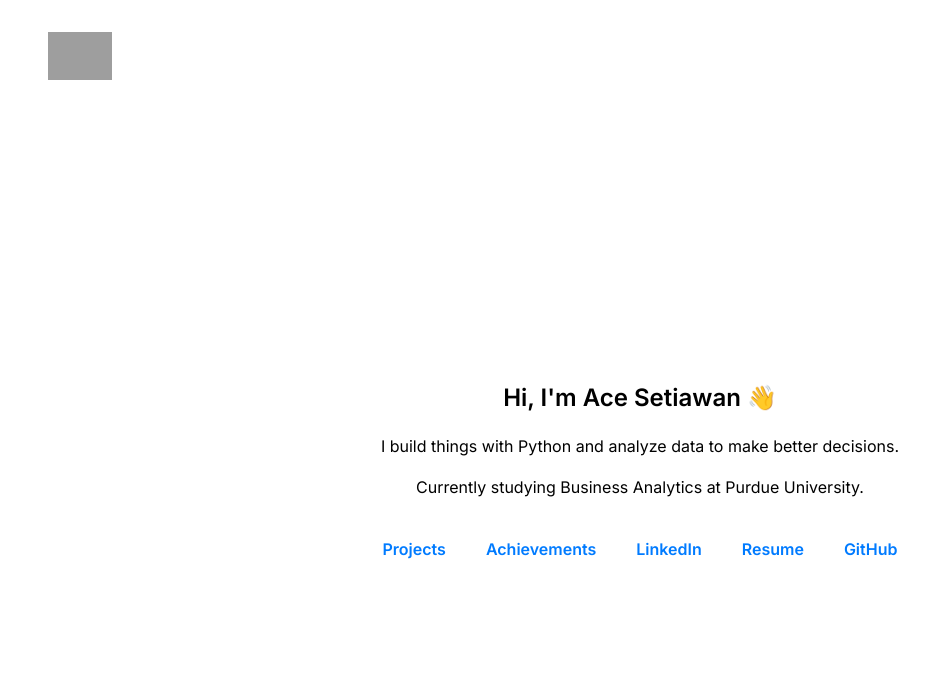
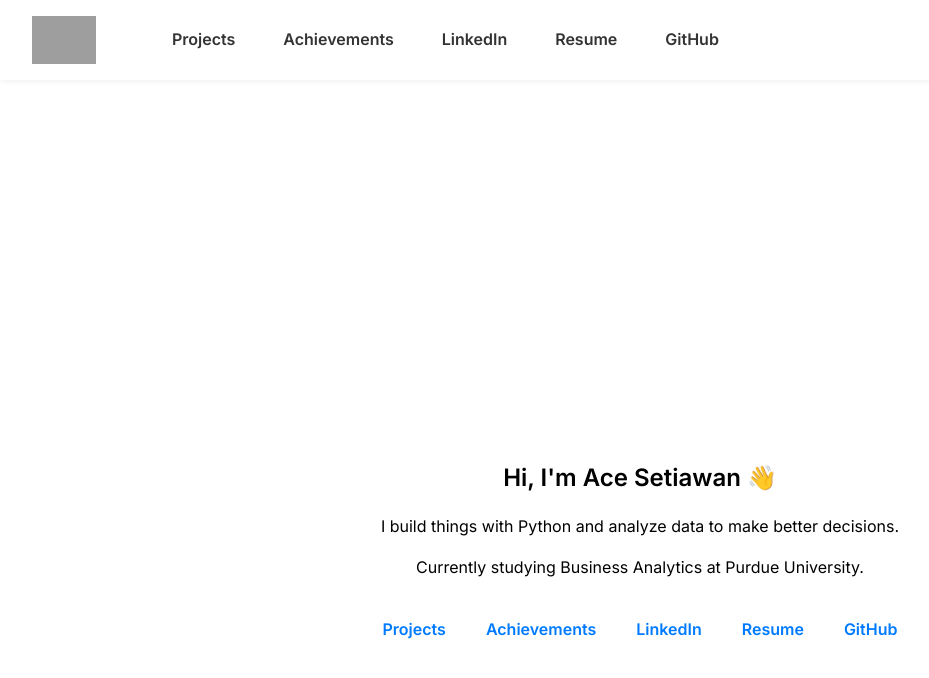
Before and after one commit to acepocalypse/acepocalypse.github.io, a Jekyll site: the page built from index.html, in a window 1280 px wide and 900 px high. Shown: the top 678 px of the window, without its empty margins (0-929 px from the left). Built offline with Jekyll 4.4.1, drawn with Linux system fonts in a browser that asks for light colours; grey boxes are pictures that could not be loaded.

Commit message:
Refactor header: simplify class assignment and remove unnecessary conditional for navigation display

```diff
--- a/_layouts/default.html
+++ b/_layouts/default.html
@@ -21,12 +21,11 @@
 </head>
 
 <body class="{% if page.title == 'Home' %}no-scroll{% endif %}">
-  <header class="{% if page.title == 'Home' %}floating-logo{% else %}site-header{% endif %}">
+  <header class="site-header">
     <a href="{{ '/' | relative_url }}" class="logo-link">
       <img src="{{ '/assets/images/logo.png' | relative_url }}" alt="Logo" class="site-logo">
     </a>
 
-    {% unless page.title == "Home" %}
     <nav>
       <a href="/projects">Projects</a>
       <a href="/achievements">Achievements</a>
@@ -34,7 +33,6 @@
       <a href="/assets/pdf/Setiawan,%20Ace%20Resume.pdf" target="_blank">Resume</a>
       <a href="https://github.com/acepocalypse" target="_blank">GitHub</a>
     </nav>
-    {% endunless %}
   </header>
 
 
```
